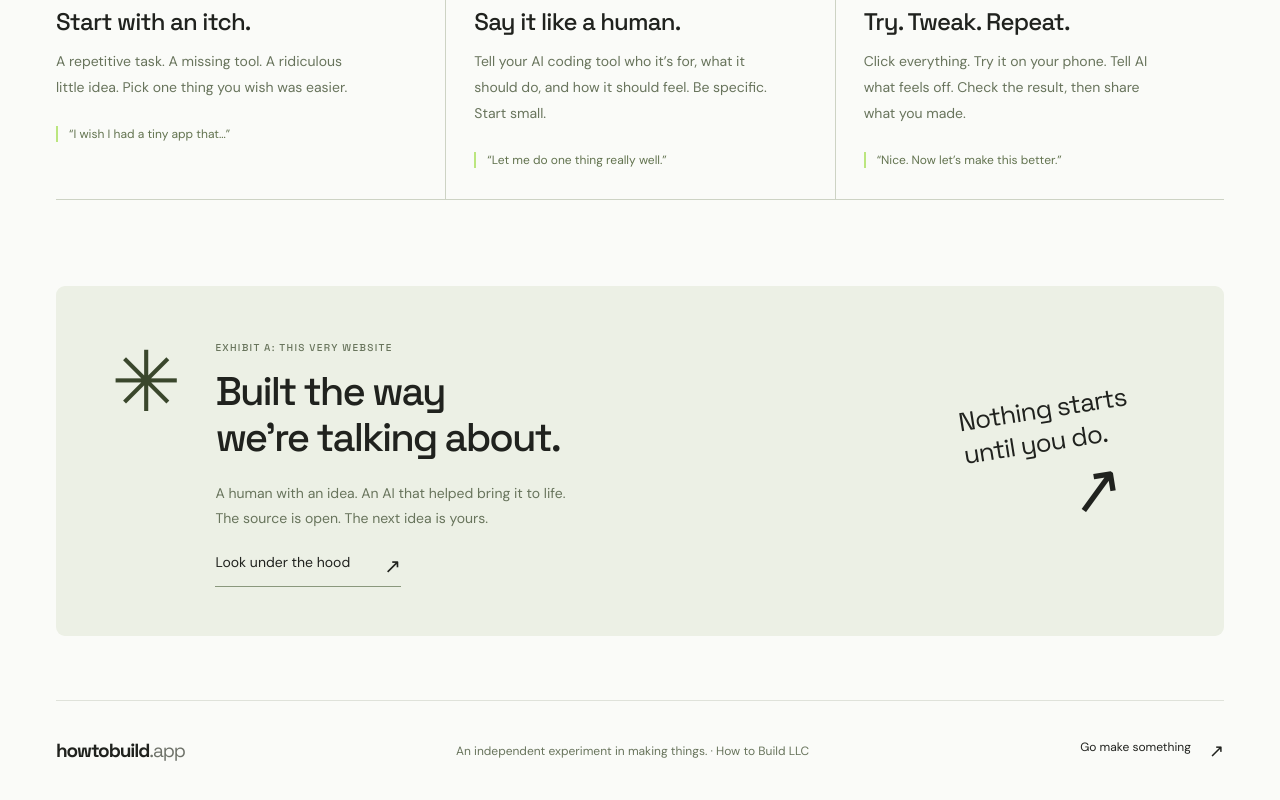
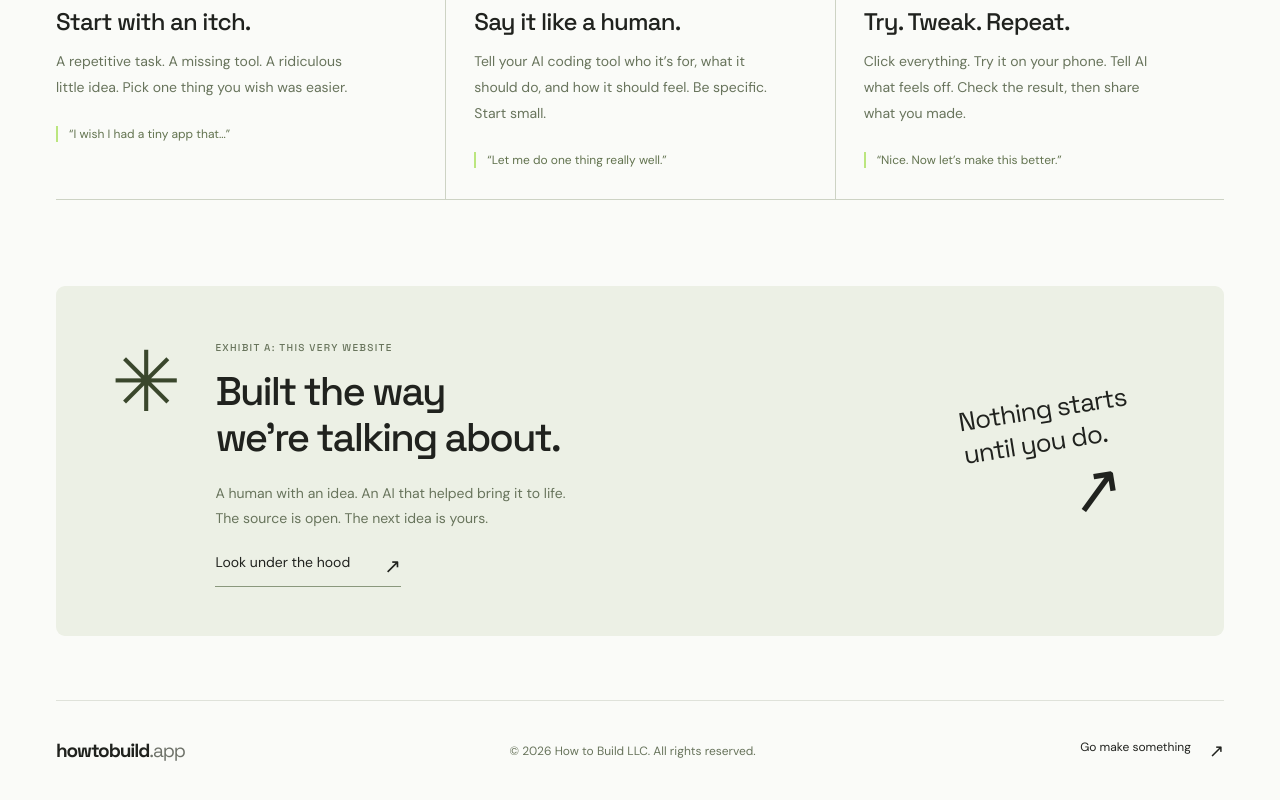
Before and after one commit to jiangyan/howtobuildapp-site, a Next.js app: page / in a window 1280 px wide. Shown: the part 1371-2171 px from the top of the page. Built offline with nearby package versions, Linux system fonts and the light colour scheme.

Commit message:
Use standard copyright line in footer

```diff
--- a/app/idea-lab.tsx
+++ b/app/idea-lab.tsx
@@ -649,7 +649,7 @@ export default function Home() {
         <a className="wordmark" href="#">
           howtobuild<span className="brand-dot">.app</span>
         </a>
-        <p>An independent experiment in making things. · How to Build LLC</p>
+        <p>&copy; {new Date().getFullYear()} How to Build LLC. All rights reserved.</p>
         <a href="#playground">
           Go make something <Arrow diagonal />
         </a>
```
